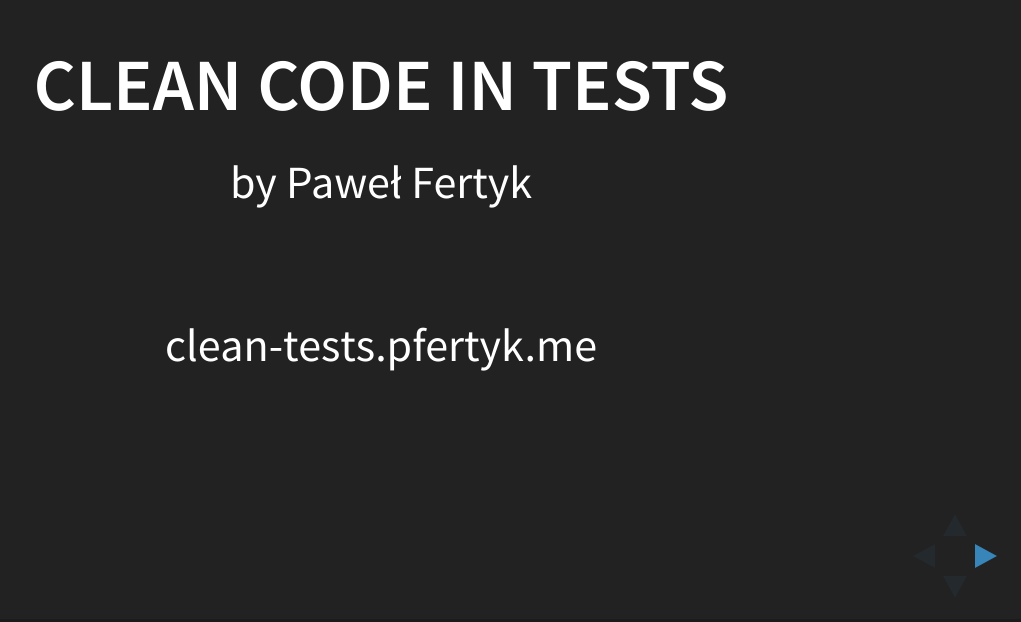
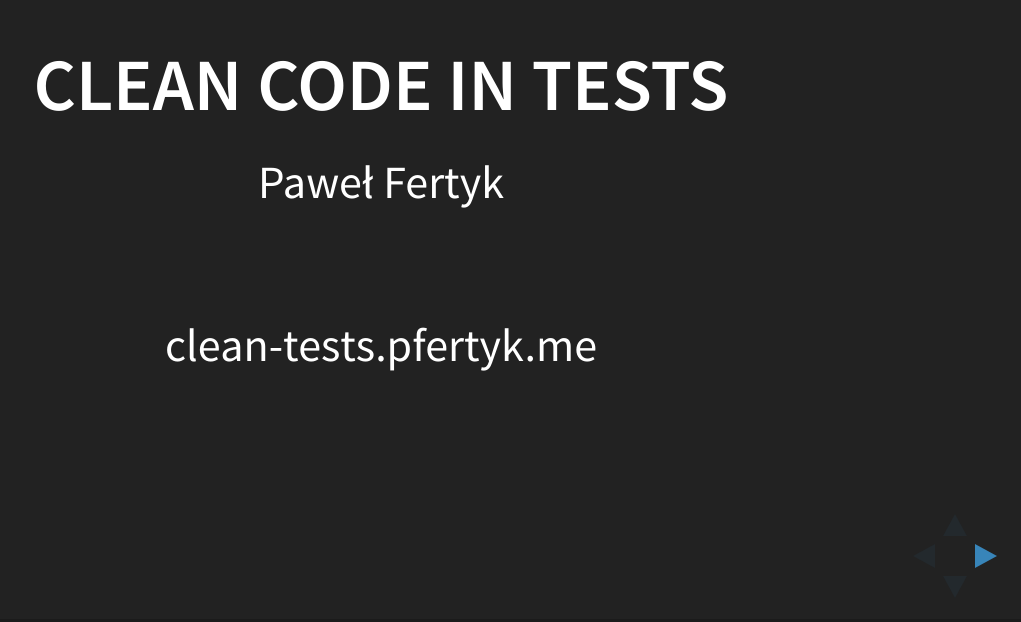
Before and after one commit to pfertyk/clean-tests, a website: page index.html in a window 1280 px wide. Shown: the part 178-800 px from the top of the page, without its empty margins (259-1280 px from the left). Drawn offline with Linux system fonts and the light colour scheme.

Commit message:
Improve author section

```diff
--- a/index.html
+++ b/index.html
@@ -26,7 +26,7 @@
 			<div class="slides">
 				<section>
           <h2>Clean code in tests</h2>
-          <p>by Paweł Fertyk</p>
+          <p>Paweł Fertyk</p>
           <br/>
           <p>clean-tests.pfertyk.me</p>
         </section>
```
